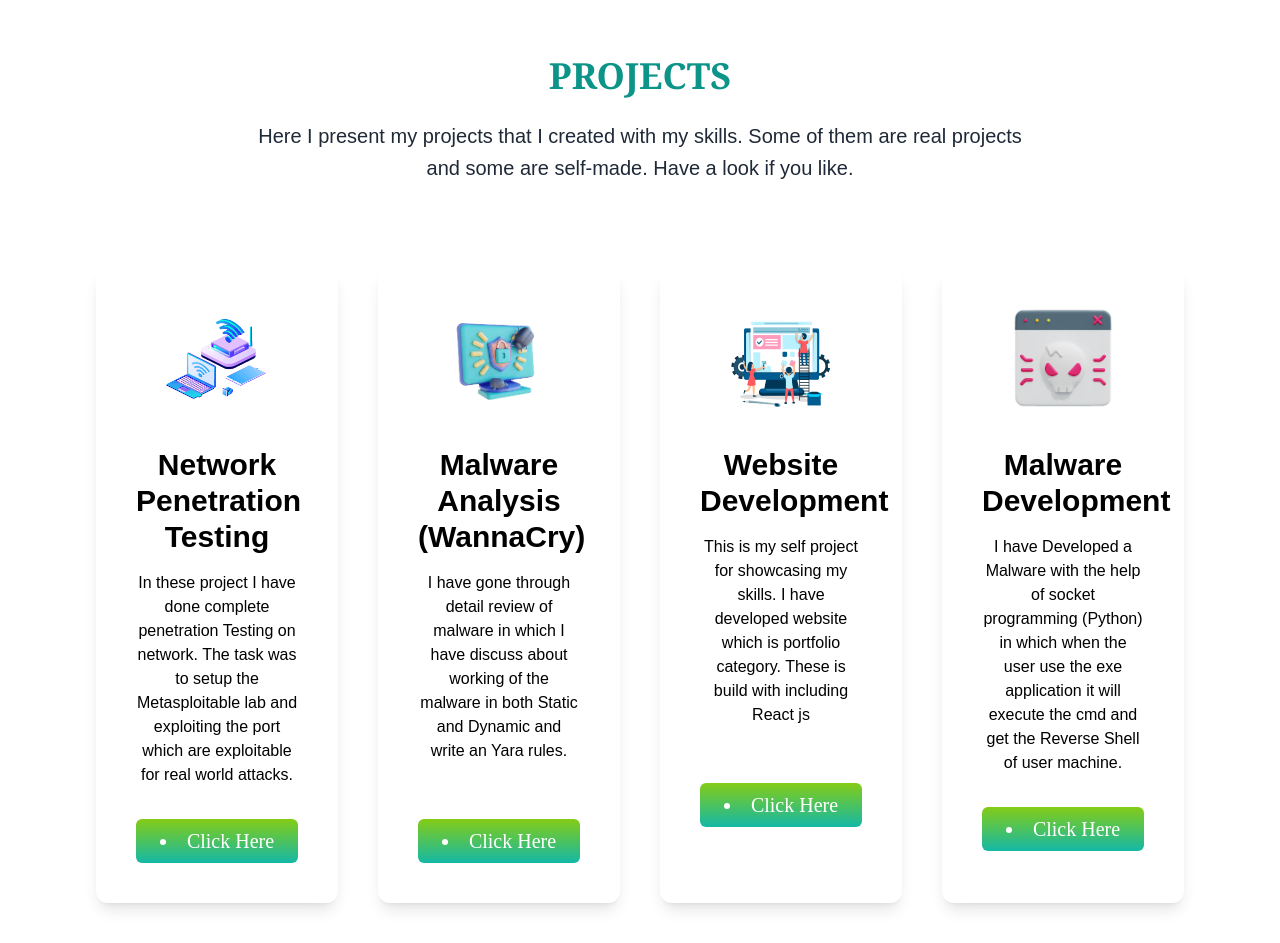
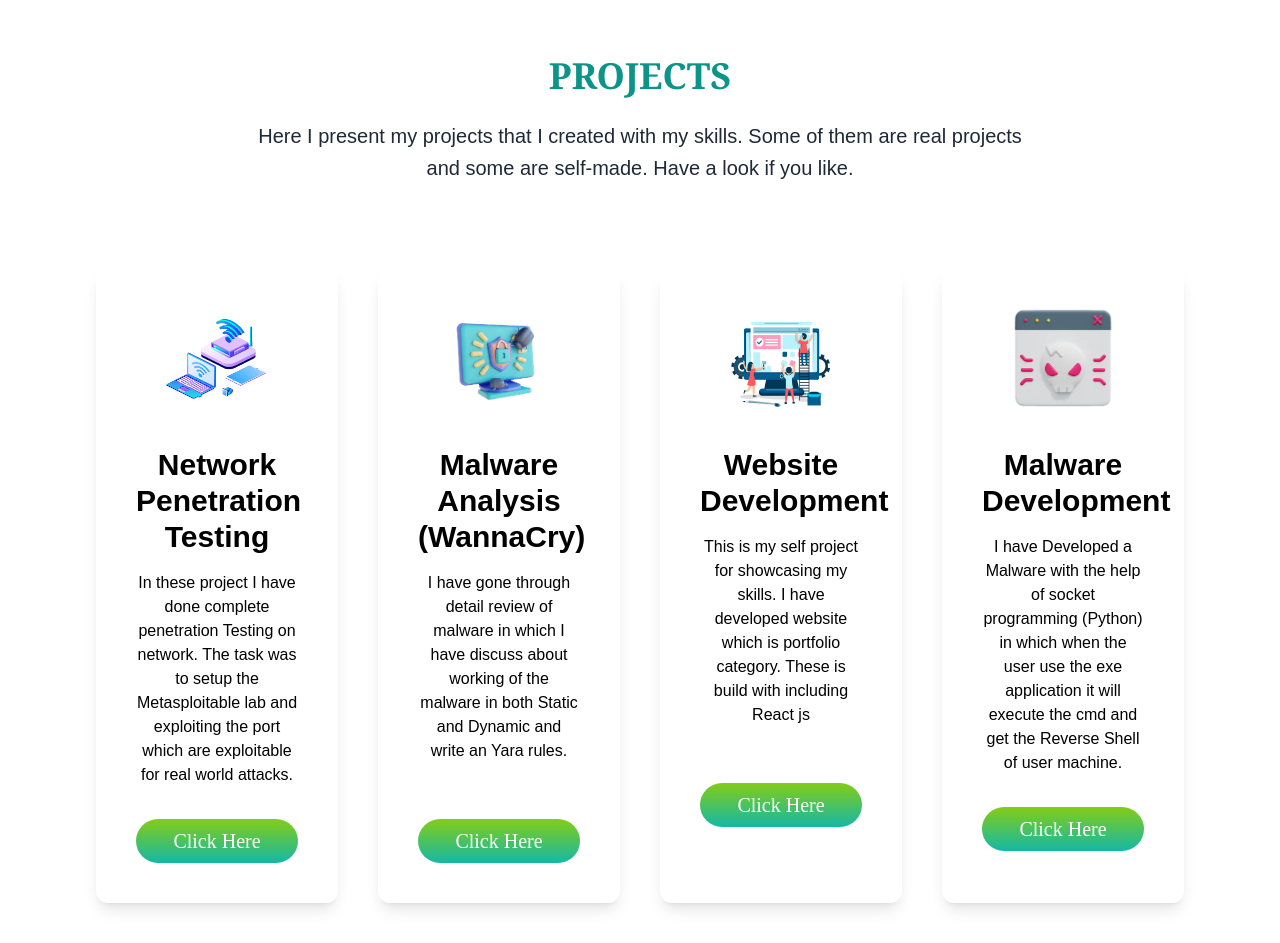
Before and after one commit to vaibhav200225/PortFolio, a Next.js app: page /components/Projects in a window 1280 px wide. Built offline with nearby package versions, Linux system fonts and the light colour scheme.

Commit message:
logo changing

```diff
--- a/pages/components/Projects.js
+++ b/pages/components/Projects.js
@@ -30,9 +30,9 @@ export default function Projects() {
           </p>
           <br />
           <a href="https://github.com/vaibhav200225/Network-Pentesting" target="_blank" rel="noreferrer">
-            <li className=" text-xl font-burtons bg-gradient-to-b from-lime-500 to-teal-500 text-white px-4 py-2 rounded-md hover:shadow-lg hover:shadow-cyan-400">
+            <p className=" lg:transform lg:transition lg:duration-500 text-xl font-burtons bg-gradient-to-b from-lime-500 to-teal-500 text-white px-4 py-2 rounded-3xl hover:shadow-lg hover:shadow-cyan-400">
               Click Here
-            </li>
+            </p>
           </a>
         </div>
 
@@ -47,9 +47,9 @@ export default function Projects() {
           <br />
           <br />
           <a href="https://github.com/vaibhav200225/Malware-Analysis" target="_blank" rel="noreferrer">
-            <li className=" text-xl font-burtons bg-gradient-to-b from-lime-500 to-teal-500 text-white px-4 py-2 rounded-md hover:shadow-lg hover:shadow-cyan-400">
+            <p className=" lg:transform lg:transition lg:duration-500 text-xl font-burtons bg-gradient-to-b from-lime-500 to-teal-500 text-white px-4 py-2 rounded-3xl hover:shadow-lg hover:shadow-cyan-400">
               Click Here
-            </li>
+            </p>
           </a>
         </div>
 
@@ -64,9 +64,9 @@ export default function Projects() {
           <br />
           <br />
           <a href="https://github.com/vaibhav200225/Portfolio" target="_blank" rel="noreferrer">
-            <li className=" text-xl font-burtons bg-gradient-to-b from-lime-500 to-teal-500 text-white px-4 py-2 rounded-md hover:shadow-lg hover:shadow-cyan-400">
+            <p className=" lg:transform lg:transition lg:duration-500 text-xl font-burtons bg-gradient-to-b from-lime-500 to-teal-500 text-white px-4 py-2 rounded-3xl hover:shadow-lg hover:shadow-cyan-400">
               Click Here
-            </li>
+            </p>
           </a>
         </div>
 
@@ -80,9 +80,9 @@ export default function Projects() {
           </p>
           <br />
           <a href="#" target="_blank" rel="noreferrer">
-            <li className=" text-xl font-burtons bg-gradient-to-b from-lime-500 to-teal-500 text-white px-4 py-2 rounded-md hover:shadow-lg hover:shadow-cyan-400">
+            <p className=" lg:transform lg:transition lg:duration-500 text-xl font-burtons bg-gradient-to-b from-lime-500 to-teal-500 text-white px-4 py-2 rounded-3xl lg:hover:shadow-lg lg:hover:shadow-cyan-400">
               Click Here
-            </li>
+            </p>
           </a>
         </div>
       </section>
--- a/pages/index.js
+++ b/pages/index.js
@@ -28,7 +28,7 @@ export default function Home() {
                 <div>
                 <nav className=" py-3 mb-10 flex justify-between md:text-sm">
                   <div className=" pt-5">
-                    <Image src={Logo} alt="logo" height={60} width={250} className=" rounded-lg"/>
+                    <Image src={Logo} alt="logo" height={75} width={250} className=" rounded-lg"/>
                   </div>
                   <ul className="flex items-center gap-10 right-10">
                     <li>
```
Also changed, not shown: images/icons/newlogo.png.
